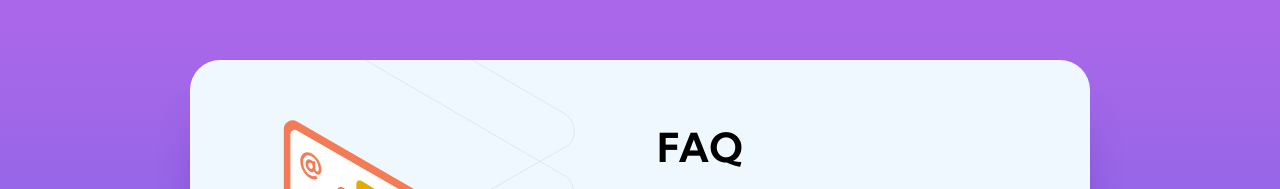
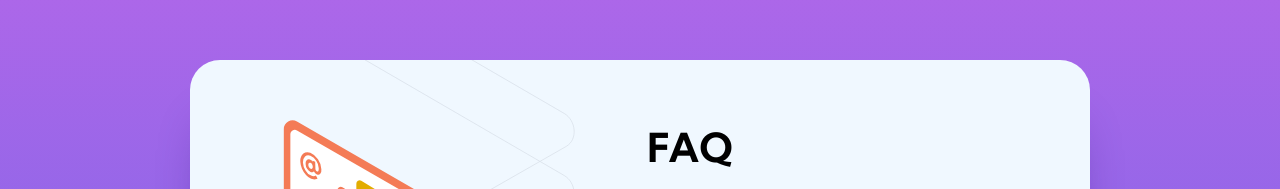
Before and after one commit to Mohit-k-Mummon/Accordian-FAQ-Card, a website built with Parcel: page index.html in a window 1280 px wide. Shown: the part 140-329 px from the top of the page. Built offline with nearby package versions, Linux system fonts and the light colour scheme.

Commit message:
fah heading adjustment

```diff
--- a/css/styles.css
+++ b/css/styles.css
@@ -128,7 +128,8 @@ body {
     .faq__main-heading {
         text-align: left;
         margin: 0 0 2rem;
-        padding-right: 23rem;
+        position: relative;
+        right: 12.5rem;
     }
 }
 
```
